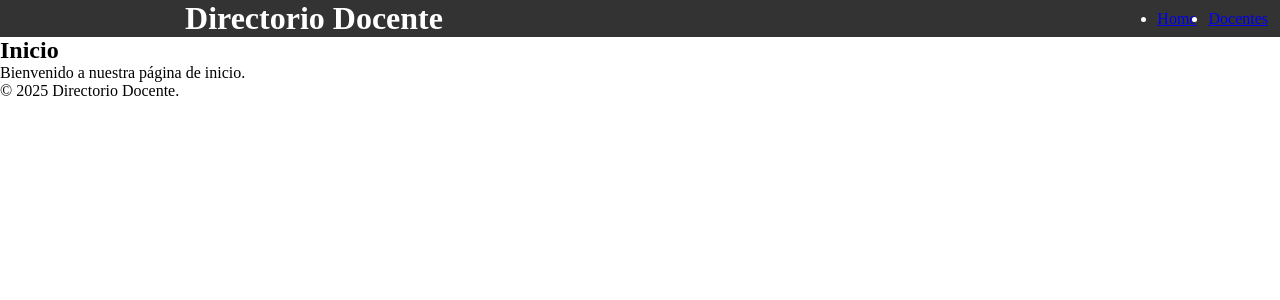
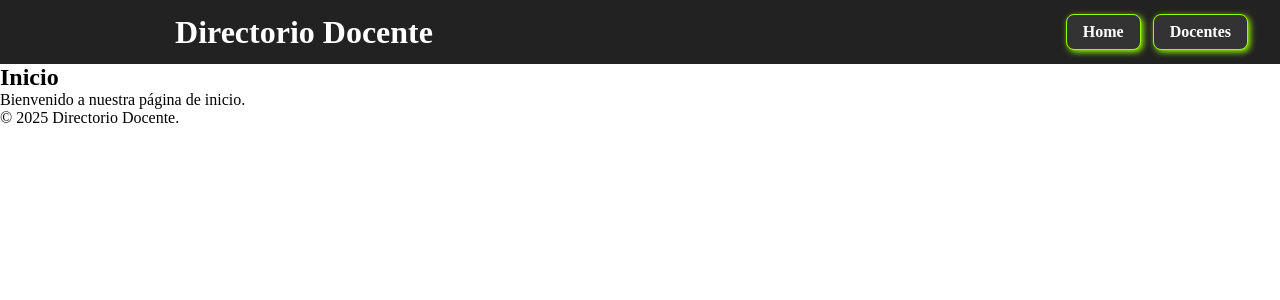
Before and after one commit to colochampre/django, a Django app: page / in a window 1280 px wide. Shown: the top 300 px of the page. Run offline with Django 5.2, Linux system fonts and the light colour scheme.

Commit message:
estilos: header

```diff
--- a/directorio_docente/static/css/estilos.css
+++ b/directorio_docente/static/css/estilos.css
@@ -8,8 +8,9 @@
     display: flex;
     justify-content: space-between;
     align-items: center;
-    background-color: #333;
+    background-color: #222;
     color: white;
+    height: 4rem;
 }
 
 .header h1 {
@@ -18,7 +19,7 @@
 }
 
 .header .nav {
-    margin: 0 12px;
+    margin: 0 2rem;
     width: 50%;
     display: flex;
     flex-direction: row;
@@ -29,3 +30,28 @@
     display: flex;
     gap: 12px;
 }
+
+.nav li {
+    padding: 8px 16px;
+    background-color: #333;
+    border: 1px solid #99ff00;
+    border-radius: 8px;
+    list-style: none;
+    box-shadow: 2px 2px 6px #99ff00;
+    transition: all 0.2s ease;
+}
+
+.nav li:hover {
+    background-color: #99ff00;
+    cursor: pointer;
+}
+
+.nav a {
+    text-decoration: none;
+    color: white;
+    font-weight: bold;
+}
+
+.nav li:hover a {
+    color: #333;
+}
```
